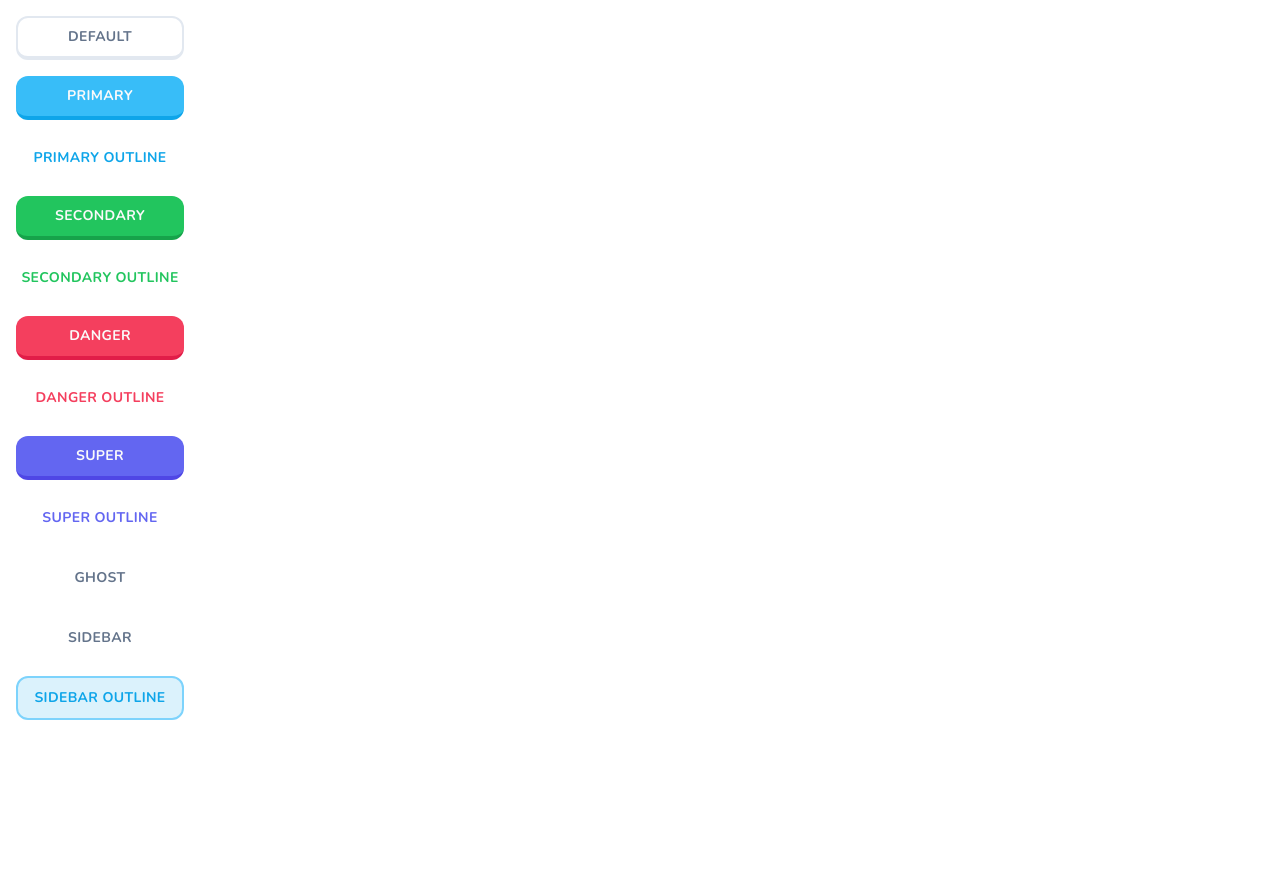
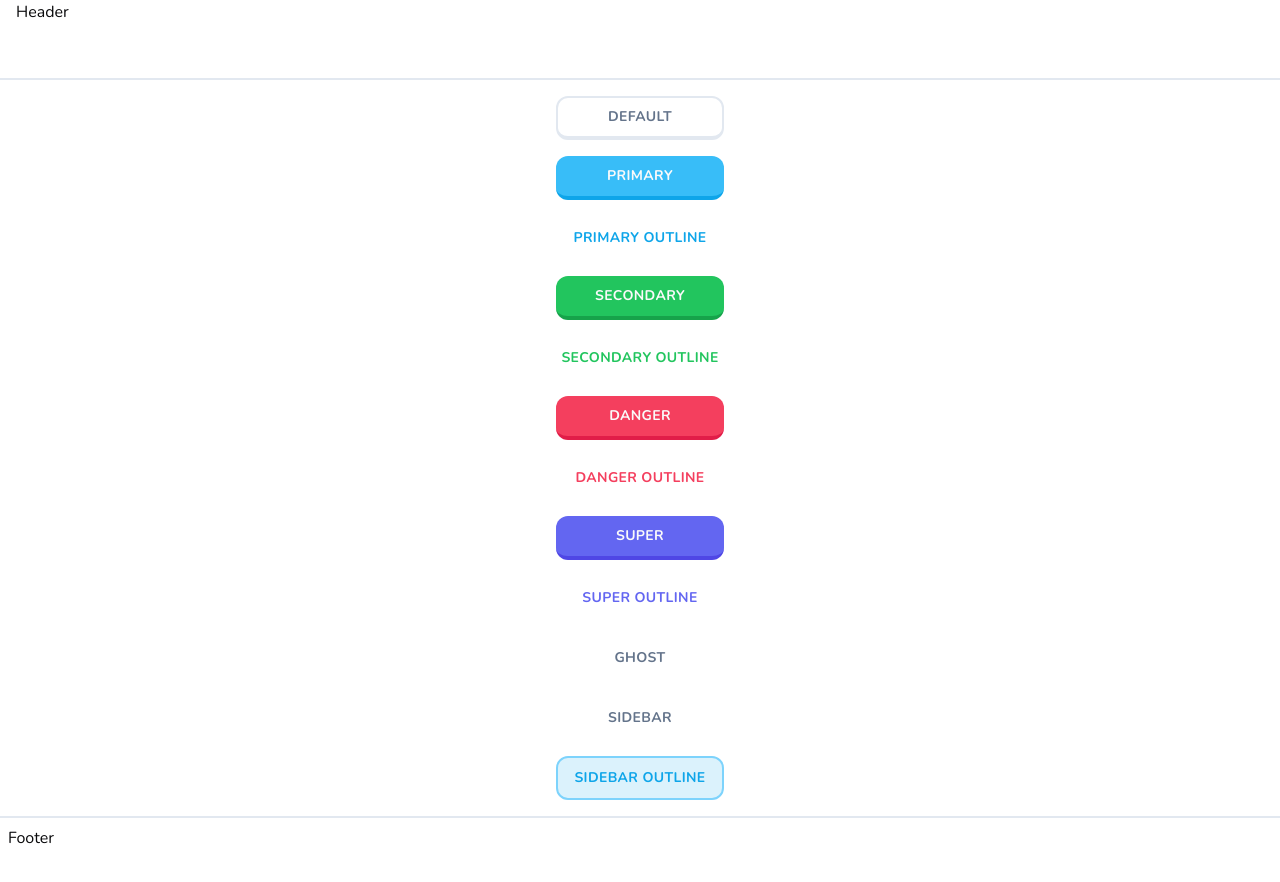
Before and after one commit to naotor/duolingo-clone, a Next.js app: page / in a window 1280 px wide. Shown: the top 882 px of the page. Before the commit the page ends 800 px from the top, so only its background shows below. Built offline with nearby package versions, Linux system fonts and the light colour scheme.

Commit message:
03: marketing skeleton

```diff
--- /dev/null
+++ b/src/app/(marketing)/footer.tsx
@@ -0,0 +1,7 @@
+export function Footer() {
+  return (
+    <footer className="hidden h-20 w-full border-t-2 border-slate-200 p-2 lg:block">
+      <div>Footer</div>
+    </footer>
+  );
+}
--- /dev/null
+++ b/src/app/(marketing)/header.tsx
@@ -0,0 +1,7 @@
+export function Header() {
+  return (
+    <header className="h-20 w-full border-b-2 border-slate-200 px-4">
+      <div>Header</div>
+    </header>
+  );
+}
--- /dev/null
+++ b/src/app/(marketing)/layout.tsx
@@ -0,0 +1,16 @@
+import { Footer } from "./footer";
+import { Header } from "./header";
+
+export default function MarketingLayout({
+  children,
+}: { children: React.ReactNode }) {
+  return (
+    <div className="flex min-h-screen flex-col">
+      <Header />
+      <main className="flex flex-1 flex-col items-center justify-center">
+        <div>{children}</div>
+      </main>
+      <Footer />
+    </div>
+  );
+}
```
Also changed, not shown: src/app/(marketing)/page.tsx (renamed from src/app/page.tsx).
